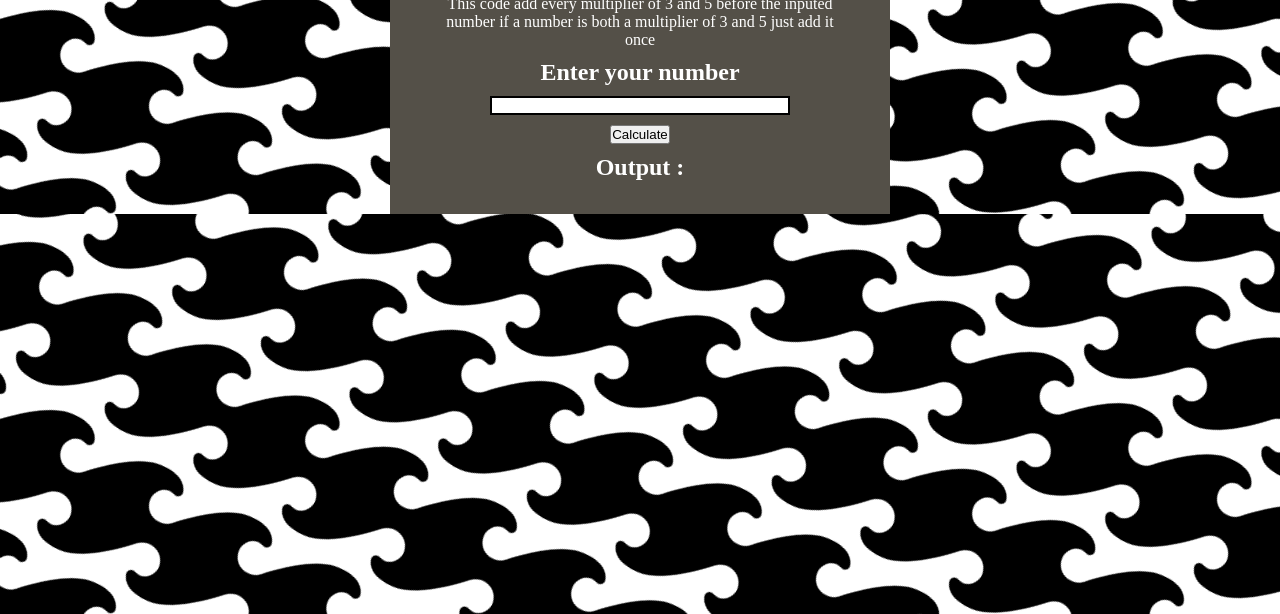
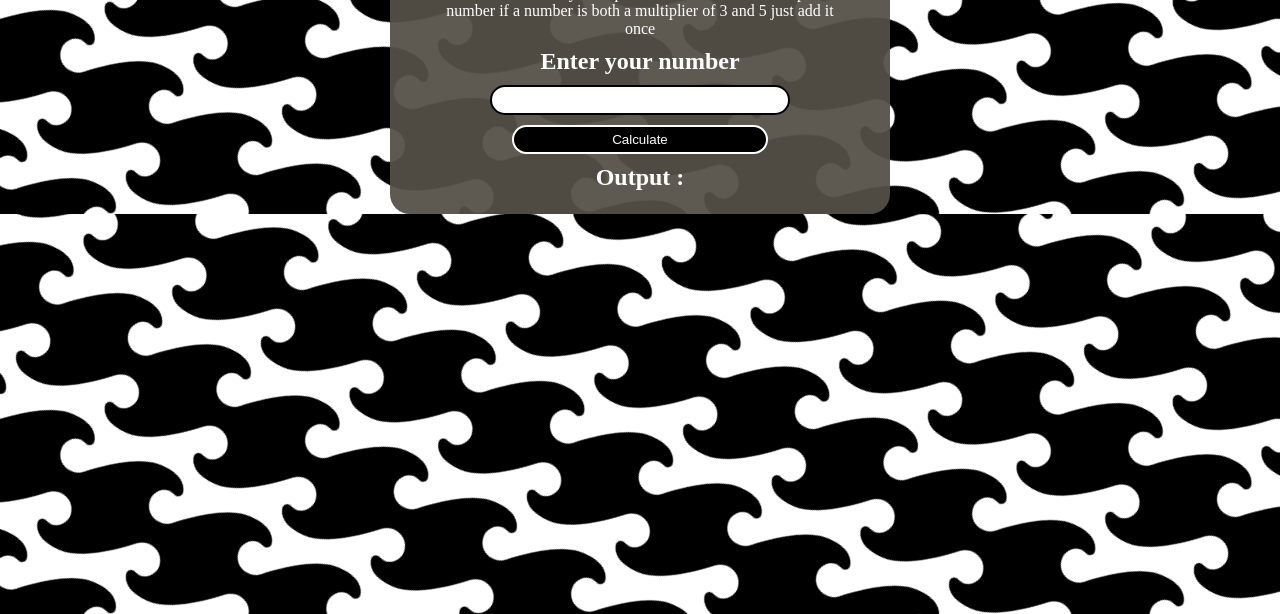
Before and after one commit to eldrianayera/3-or-5-challenge, a plain HTML site: page index.html in a window 1280 px wide. Shown: the part 186-800 px from the top of the page. Drawn offline with Linux system fonts and the light colour scheme.

Commit message:
update button animation

```diff
--- a/style.css
+++ b/style.css
@@ -12,7 +12,7 @@ body {
 }
 
 .container {
-  background-color: rgb(84, 80, 72);
+  background-color: rgb(84, 80, 72, 0.94);
   width: 500px;
   height: 300px;
   text-align: center;
@@ -23,14 +23,42 @@ body {
   align-items: center;
   justify-content: center;
   gap: 10px;
+  border-radius: 20px;
 }
 
 input {
   width: 300px;
   border: 2px solid black;
   text-align: center;
+  height: 30px;
+  border-radius: 20px;
 }
 
 .rules {
   width: 300px;
 }
+
+button {
+  padding: 5px;
+  border-radius: 20px;
+  width: 20vw;
+  color: white;
+  background-color: black;
+  border: 2px solid white;
+}
+
+button:hover {
+  animation: flash 0.5s infinite;
+}
+
+@keyframes flash {
+  0% {
+    background-color: rgb(0, 255, 60);
+  }
+  50% {
+    background-color: rgb(255, 46, 81);
+  }
+  100% {
+    background-color: rgb(0, 229, 255);
+  }
+}
```
